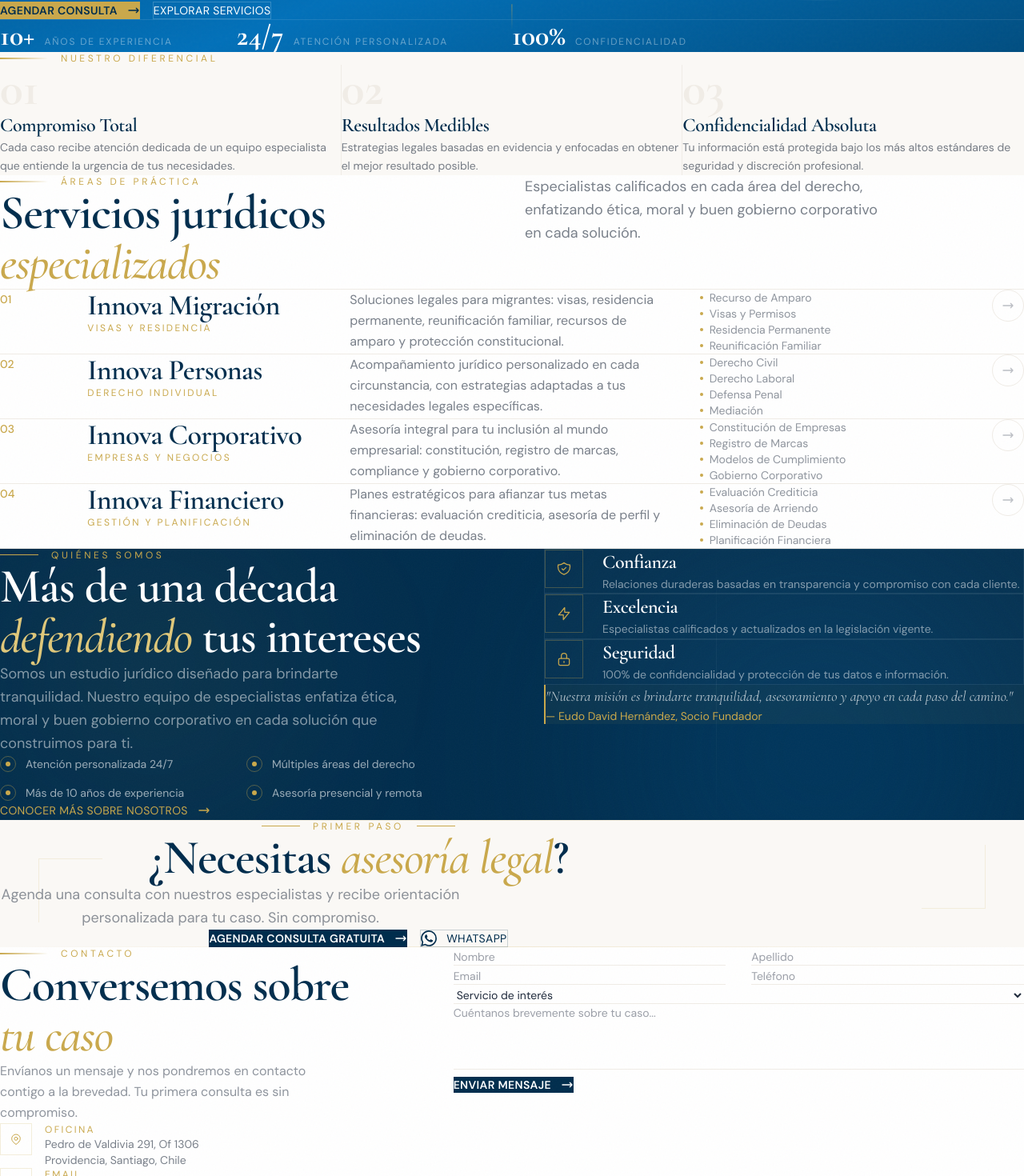
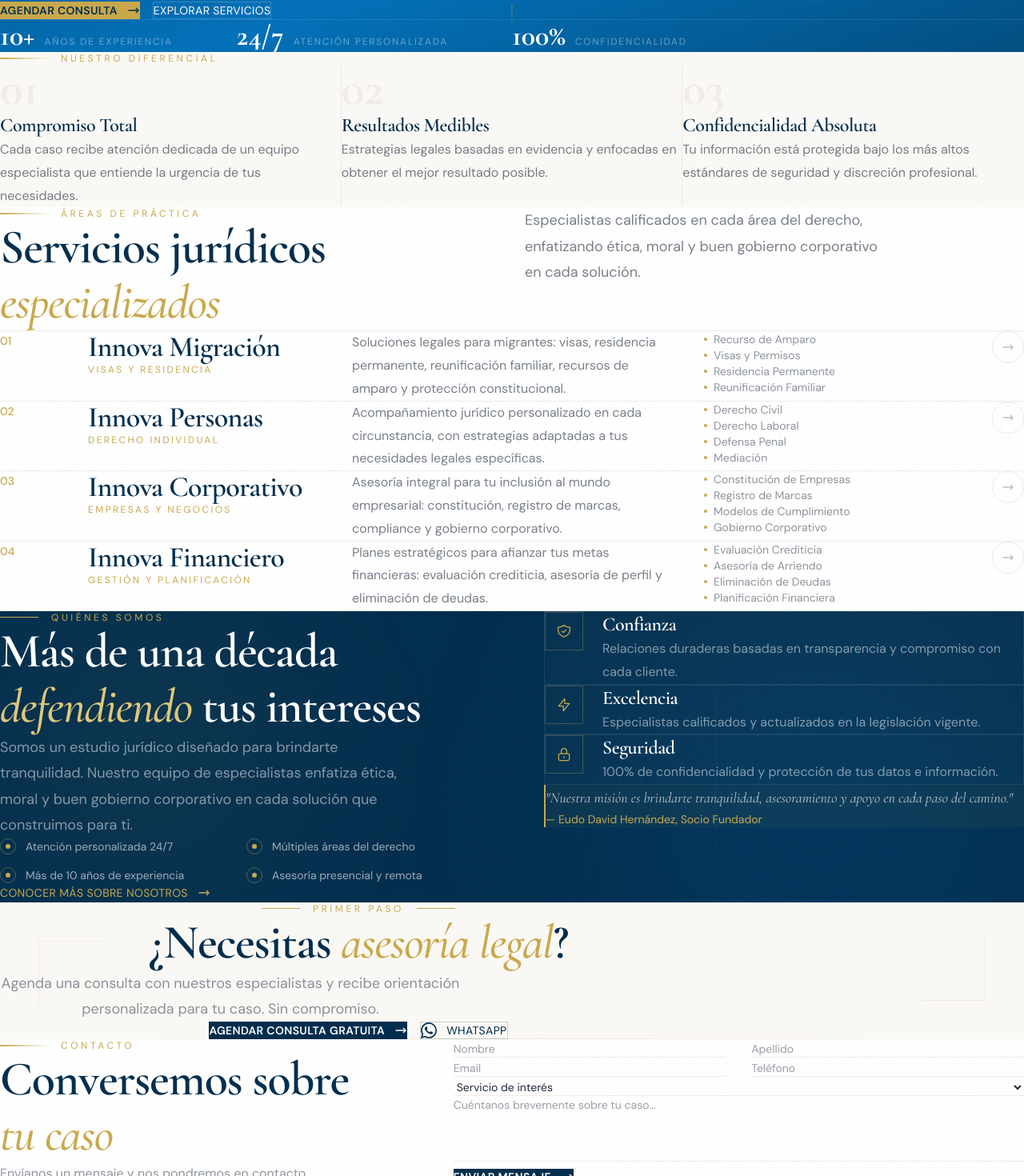
Before and after one commit to edgargomero/innovalaw-web, a React (Vite) app: page / in a window 1280 px wide. Shown: the part 735-2205 px from the top of the page at 80% size. Built offline with nearby package versions, Linux system fonts and the light colour scheme.

Commit message:
Fix: Improve typography spacing and line-heights

```diff
--- a/src/components/About.tsx
+++ b/src/components/About.tsx
@@ -48,13 +48,13 @@ const About = () => {
               </span>
             </div>
 
-            <h2 className="text-3xl sm:text-4xl md:text-5xl lg:text-6xl font-bold text-white leading-[1.05] mb-8">
+            <h2 className="text-3xl sm:text-4xl md:text-5xl lg:text-6xl font-bold text-white leading-[1.15] mb-10">
               Más de una década{' '}
               <span className="italic font-medium text-accent-light">defendiendo</span>{' '}
               tus intereses
             </h2>
 
-            <p className="text-white/50 text-lg leading-relaxed mb-10 max-w-lg">
+            <p className="text-white/50 text-base sm:text-lg leading-[1.8] mb-12 max-w-lg">
               Somos un estudio jurídico diseñado para brindarte tranquilidad.
               Nuestro equipo de especialistas enfatiza ética, moral y buen gobierno
               corporativo en cada solución que construimos para ti.
@@ -125,7 +125,7 @@ const About = () => {
                     <h3 className="text-2xl font-['Cormorant_Garamond'] font-bold text-white mb-2 group-hover:text-accent-light transition-colors duration-300">
                       {value.title}
                     </h3>
-                    <p className="text-white/50 leading-relaxed text-sm">
+                    <p className="text-white/50 leading-[1.8] text-sm sm:text-base">
                       {value.text}
                     </p>
                   </div>
@@ -140,7 +140,7 @@ const About = () => {
               transition={{ duration: 0.6, delay: 0.9 }}
               className="p-6 sm:p-8 border-l-2 border-accent bg-accent/5"
             >
-              <p className="text-white/70 italic text-lg font-['Cormorant_Garamond'] leading-relaxed">
+              <p className="text-white/70 italic text-lg font-['Cormorant_Garamond'] leading-[1.8]">
                 "Nuestra misión es brindarte tranquilidad, asesoramiento y apoyo
                 en cada paso del camino."
               </p>
--- a/src/components/CTA.tsx
+++ b/src/components/CTA.tsx
@@ -27,13 +27,13 @@ const CTA = () => {
             <div className="h-[1px] w-12 bg-accent" />
           </div>
 
-          <h2 className="text-3xl sm:text-4xl md:text-5xl lg:text-6xl font-bold text-primary-deeper leading-[1.05] mb-8">
+          <h2 className="text-3xl sm:text-4xl md:text-5xl lg:text-6xl font-bold text-primary-deeper leading-[1.15] mb-10">
             ¿Necesitas{' '}
             <span className="italic font-medium text-accent">asesoría legal</span>
             ?
           </h2>
 
-          <p className="text-slate/50 text-lg leading-relaxed max-w-xl mx-auto mb-12">
+          <p className="text-slate/50 text-base sm:text-lg leading-[1.8] max-w-xl mx-auto mb-12">
             Agenda una consulta con nuestros especialistas y recibe orientación
             personalizada para tu caso. Sin compromiso.
           </p>
--- a/src/components/Contact.tsx
+++ b/src/components/Contact.tsx
@@ -51,12 +51,12 @@ const Contact = () => {
               </span>
             </div>
 
-            <h2 className="text-3xl sm:text-4xl md:text-5xl lg:text-6xl font-bold text-primary-deeper leading-[1.05] mb-8">
+            <h2 className="text-3xl sm:text-4xl md:text-5xl lg:text-6xl font-bold text-primary-deeper leading-[1.15] mb-10">
               Conversemos sobre{' '}
               <span className="italic font-medium text-accent">tu caso</span>
             </h2>
 
-            <p className="text-slate/50 leading-relaxed mb-12 max-w-sm">
+            <p className="text-slate/50 leading-[1.8] text-sm sm:text-base mb-12 max-w-sm">
               Envíanos un mensaje y nos pondremos en contacto contigo a la brevedad.
               Tu primera consulta es sin compromiso.
             </p>
--- a/src/components/Hero.tsx
+++ b/src/components/Hero.tsx
@@ -71,7 +71,7 @@ const Hero = () => {
             initial={{ opacity: 0, y: 30 }}
             animate={{ opacity: 1, y: 0 }}
             transition={{ duration: 1, delay: 0.5 }}
-            className="text-3xl sm:text-5xl md:text-6xl lg:text-[5.5rem] leading-[0.95] font-bold text-white mb-8"
+            className="text-3xl sm:text-5xl md:text-6xl lg:text-[5.5rem] leading-[1.1] font-bold text-white mb-12"
           >
             Protegemos{' '}
             <span className="italic font-medium text-accent-light">tus derechos</span>
@@ -84,7 +84,7 @@ const Hero = () => {
             initial={{ opacity: 0, y: 20 }}
             animate={{ opacity: 1, y: 0 }}
             transition={{ duration: 0.8, delay: 0.8 }}
-            className="text-lg lg:text-xl text-white/70 max-w-xl mb-12 leading-relaxed"
+            className="text-lg lg:text-xl text-white/70 max-w-xl mb-16 leading-[1.8]"
           >
             Asesoramiento jurídico integral en migración, derecho corporativo,
             financiero y personas. Más de una década de compromiso con tu tranquilidad.
--- a/src/components/Services.tsx
+++ b/src/components/Services.tsx
@@ -57,7 +57,7 @@ const Services = () => {
                 Áreas de Práctica
               </span>
             </div>
-            <h2 className="text-3xl sm:text-4xl md:text-5xl lg:text-6xl font-bold text-primary-deeper leading-[1.05]">
+            <h2 className="text-3xl sm:text-4xl md:text-5xl lg:text-6xl font-bold text-primary-deeper leading-[1.15]">
               Servicios jurídicos{' '}
               <span className="italic font-medium text-accent">especializados</span>
             </h2>
@@ -69,7 +69,7 @@ const Services = () => {
             transition={{ duration: 0.6, delay: 0.2 }}
             className="lg:pt-16"
           >
-            <p className="text-slate/60 text-lg leading-relaxed max-w-md">
+            <p className="text-slate/60 text-base sm:text-lg leading-[1.8] max-w-md">
               Especialistas calificados en cada área del derecho, enfatizando ética,
               moral y buen gobierno corporativo en cada solución.
             </p>
@@ -86,7 +86,7 @@ const Services = () => {
               transition={{ duration: 0.7, delay: index * 0.1 }}
               className="group border-t border-warm-gray last:border-b"
             >
-              <div className="py-10 lg:py-14 grid grid-cols-1 md:grid-cols-12 gap-6 md:gap-8 items-start">
+              <div className="py-12 lg:py-16 grid grid-cols-1 md:grid-cols-12 gap-8 md:gap-10 items-start">
                 {/* Number */}
                 <div className="md:col-span-1">
                   <span className="text-sm text-accent font-medium">{service.id}</span>
@@ -104,7 +104,7 @@ const Services = () => {
 
                 {/* Description */}
                 <div className="md:col-span-7 lg:col-span-4">
-                  <p className="text-slate/60 leading-relaxed">
+                  <p className="text-slate/60 leading-[1.8] text-sm sm:text-base">
                     {service.description}
                   </p>
                 </div>
--- a/src/components/Stats.tsx
+++ b/src/components/Stats.tsx
@@ -55,10 +55,10 @@ const Stats = () => {
               <span className="text-6xl font-['Cormorant_Garamond'] font-bold text-warm-gray group-hover:text-accent/30 transition-colors duration-500">
                 {item.number}
               </span>
-              <h3 className="text-2xl font-['Cormorant_Garamond'] font-bold text-primary-deeper mt-4 mb-3">
+              <h3 className="text-2xl font-['Cormorant_Garamond'] font-bold text-primary-deeper mt-6 mb-4">
                 {item.title}
               </h3>
-              <p className="text-slate/60 leading-relaxed text-sm">
+              <p className="text-slate/60 leading-[1.8] text-sm sm:text-base">
                 {item.text}
               </p>
             </motion.div>
```
